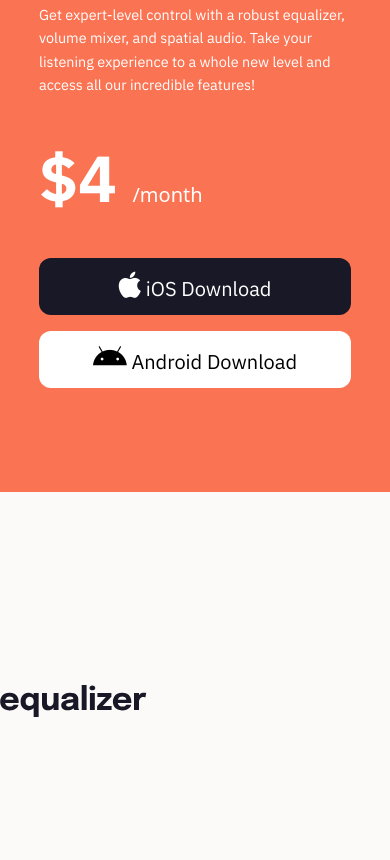
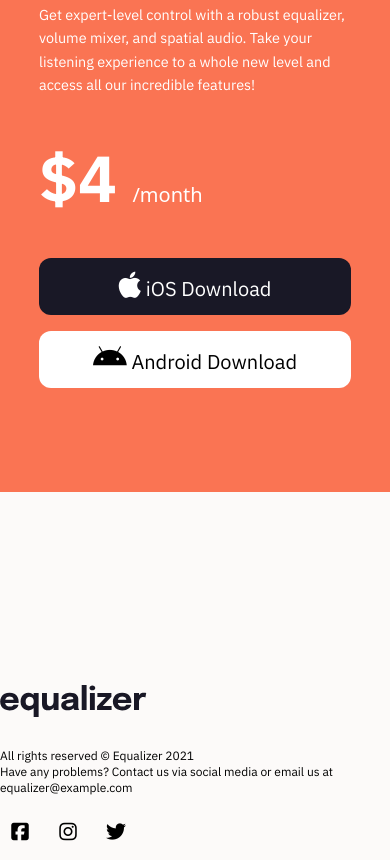
Before and after one commit to ebenkanin/equalizer-landing-page, a website: page index.html in a window 390 px wide. Shown: the part 1375-2235 px from the top of the page. Before the commit the page ends 2187 px from the top, so only its background shows below. Drawn offline with Linux system fonts and the light colour scheme.

Commit message:
footer fix for mobile screens

```diff
--- a/index.html
+++ b/index.html
@@ -77,8 +77,8 @@
         </div>
 
     </main>
-    <footer class="w-full lg:max-w-[85%] 2xl:max-w-[70%]  h-32">
-        <div class="footer-links w-full h-full grid grid-rows-[140px_140px_140px] md:grid-cols-[458px_100px] md:grid-rows-2 xl:grid-cols-[150px_600px_1fr] xl:grid-rows-1 gap-20 ">
+    <footer class="w-full lg:max-w-[85%] 2xl:max-w-[70%] h-auto md:h-[400px]">
+        <div class="footer-links w-full h-full grid grid-rows-3 md:grid-cols-[458px_100px] md:grid-rows-2 xl:grid-cols-[150px_600px_1fr] xl:grid-rows-1 md:gap-4  gap-4 xl:gap-20 ">
 
             <div class="footer-logo md:row-span-2">
                 <img src="./images/logo.svg" alt="logo" class="">
@@ -89,19 +89,19 @@
                 <p class="text-black font-IBM-Plex-sans text-xs md:text-sm xl:text-base">All rights reserved © Equalizer 2021 <br>Have any problems? Contact us via social media or email us at <a href="mailto:equalizer@example.com" class="hover:text-pink-500">equalizer@example.com</a></p>
             </div>
 
-            <div class="socials w-full h-full flex flex-row justify-end items-start gap-2  ">
-                <div class="facebook-container w-16 h-16 flex justify-center items-center ">
+            <div class="socials w-full h-full flex flex-row justify:center xl:justify-end items-start gap-2  ">
+                <div class="facebook-container w-10 h-10 md:w-16 md:h-16  flex justify-center items-center ">
                     <i class="fa-brands fa-square-facebook text-xl md:text-[36px]"></i>
 
                 </div>
 
-                <div class="instagram-container w-16  h-16  flex justify-center items-center ">
+                <div class="instagram-container w-10 h-10 md:w-16 md:h-16   flex justify-center items-center ">
                     <i class="fa-brands fa-instagram text-xl md:text-[36px]"></i>
 
                 </div>
 
 
-                <div class="twitter-container w-16 h-16 flex justify-center items-center ">
+                <div class="twitter-container w-10 h-10 md:w-16 md:h-16 flex justify-center items-center ">
                     <i class="fa-brands fa-twitter text-xl md:text-[36px] "></i>
 
                 </div>
```
Also changed, not shown: dist/output.css.
